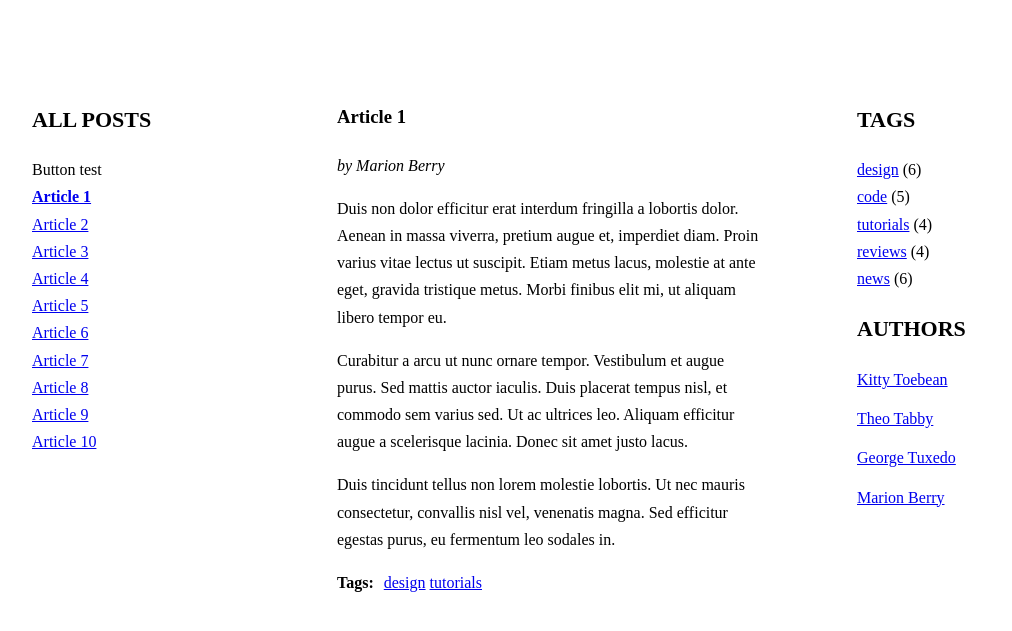
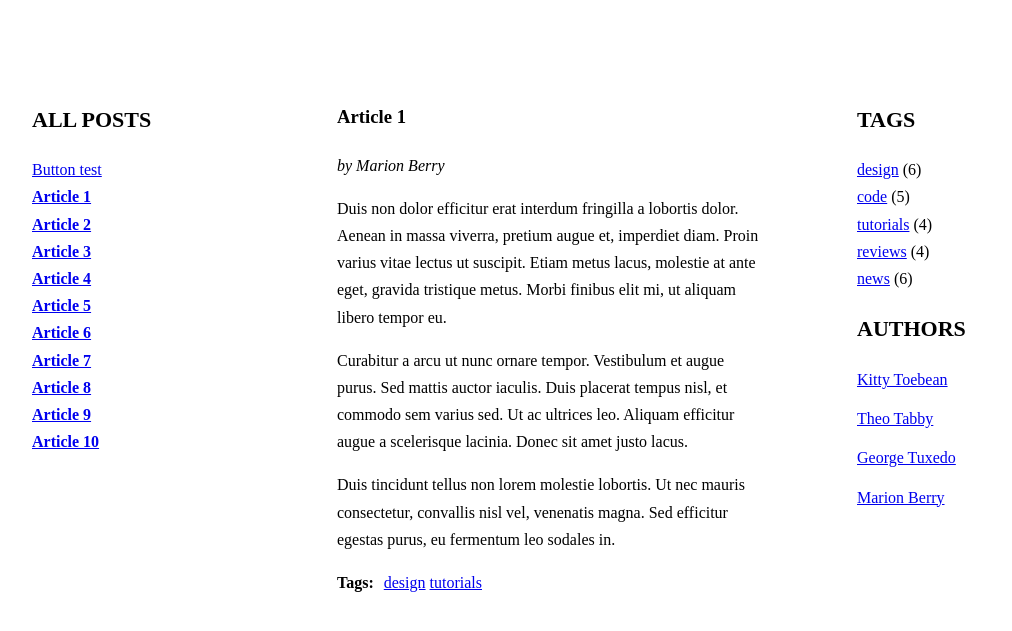
Before and after one commit to Karol-Pychalski/javascript-blog, a website: page index.html in a window 1280 px wide. Shown: the part 201-832 px from the top of the page, without its empty margins (88-1100 px from the left). Drawn offline with Linux system fonts and the light colour scheme.

Commit message:
File update

```diff
--- a/css/style.css
+++ b/css/style.css
@@ -103,9 +103,10 @@
 
 .post {
   display: none;
-  &.active {
-    display: block;
-  }
+}
+
+.active{
+  display: block;
 }
 
 .post-author {
--- a/index.html
+++ b/index.html
@@ -14,20 +14,22 @@
           <main class="wrapper">
             <aside class="sidebar">
               <h2 class="section-title">All posts</h2>
-              <div class="button-test" id="button-test">Button test</div>
               <ul class="list titles">
+                <li><a href="#" class="button-test" id="button-test">Button test</a></li>
                 <li><a href="#article-1" class="active"><span>Article 1</span></a></li>
-                <li><a href="#article-2"><span>Article 2</span></a></li>
-                <li><a href="#article-3"><span>Article 3</span></a></li>
-                <li><a href="#article-4"><span>Article 4</span></a></li>
-                <li><a href="#article-5"><span>Article 5</span></a></li>
-                <li><a href="#article-6"><span>Article 6</span></a></li>
-                <li><a href="#article-7"><span>Article 7</span></a></li>
-                <li><a href="#article-8"><span>Article 8</span></a></li>
-                <li><a href="#article-9"><span>Article 9</span></a></li>
-                <li><a href="#article-10"><span>Article 10</span></a></li>
+                <li><a href="#article-2" class="active"><span>Article 2</span></a></li>
+                <li><a href="#article-3" class="active"><span>Article 3</span></a></li>
+                <li><a href="#article-4" class="active"><span>Article 4</span></a></li>
+                <li><a href="#article-5" class="active"><span>Article 5</span></a></li>
+                <li><a href="#article-6" class="active"><span>Article 6</span></a></li>
+                <li><a href="#article-7" class="active"><span>Article 7</span></a></li>
+                <li><a href="#article-8" class="active"><span>Article 8</span></a></li>
+                <li><a href="#article-9" class="active"><span>Article 9</span></a></li>
+                <li><a href="#article-10" class="active"><span>Article 10</span></a></li>
               </ul>
             </aside>
+
+
             <section class="posts">
               <article class="post active" id="article-1">
                 <h3 class="post-title">Article 1</h3>
@@ -203,6 +205,8 @@
 
                   <p>Rhoncus purus nulla, non auctor lacus placerat ut. Aliquam condimentum eget magna ac gravida. Etiam egestas faucibus urna et finibus. Cras vel tellus vel magna suscipit euismod. Maecenas id arcu ante. Duis iaculis scelerisque erat, at ullamcorper arcu consectetur eu. Fusce aliquam diam at arcu pharetra, vel fermentum nunc lobortis.</p>
                 </div>
+
+
                 <div class="post-tags">
                   <p><strong>Tags:</strong></p>
                   <ul class="list list-horizontal">
@@ -214,6 +218,8 @@
                 </div>
               </article>
             </section>
+
+
             <aside class="sidebar">
               <h2 class="section-title">Tags</h2>
               <ul class="list tags">
--- a/js/script.js
+++ b/js/script.js
@@ -1,8 +1,19 @@
-'use strict';
+'use strict'
 
+/* button*/
+function titleClickHandler(){
+  const links = document.querySelectorAll('.titles a');
+  console.log(links);
+}
+
+const buttonTest = document.getElementById('button-test');
+buttonTest.addEventListener('click', titleClickHandler);
+
+/*ARTICLES*/
 function titleClickHandler(event){
   const clickedElement = this;
-  console.log('Link was clicked!');
+  event.preventDefault();
+  console.log('Link was clicked!', event);
 
   /* remove class 'active' from all article links  */
 
@@ -14,23 +25,30 @@
 
   /* add class 'active' to the clicked link */
 
+  this.classList.add('active');
   console.log('clickedElement:', clickedElement);
 
   /* remove class 'active' from all articles */
 
-  const activeLinks = document.querySelectorAll('.posts .post active');
+  const activeArticles = document.querySelectorAll('.post active');
 
-for(let activeLink of activeArticles){
+  for(let activeArticle of activeArticles){
     activeArticle.classList.remove('active');
   }
 
   /* get 'href' attribute from the clicked link */
 
+
+
+
   /* find the correct article using the selector (value of 'href' attribute) */
+
+
+
 
   /* add class 'active' to the correct article */
 
-  activeLink.clickedElement.add('active');
+
 }
 
 const links = document.querySelectorAll('.titles a');
```
Lines whose indentation alone changed are shown as unchanged.
